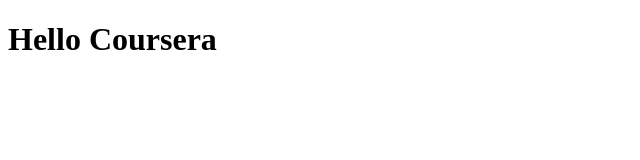
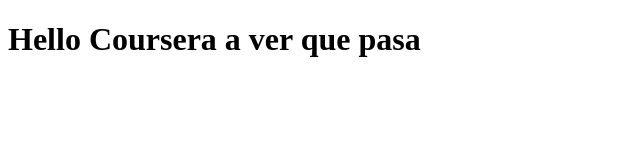
Before and after one commit to josdomcas/coursera-test, a plain HTML site: page site/index.html in a window 1280 px wide. Shown: the whole page, without its empty margins (0-640 px from the left). Drawn offline with Linux system fonts and the light colour scheme.

Commit message:
Small addition.

```diff
--- a/site/index.html
+++ b/site/index.html
@@ -4,6 +4,6 @@
 	<title>Hello Coursera</title>
 </head>
 <body>
-<h1>Hello Coursera</h1>
+<h1>Hello Coursera a ver que pasa</h1>
 </body>
 </html>
```
